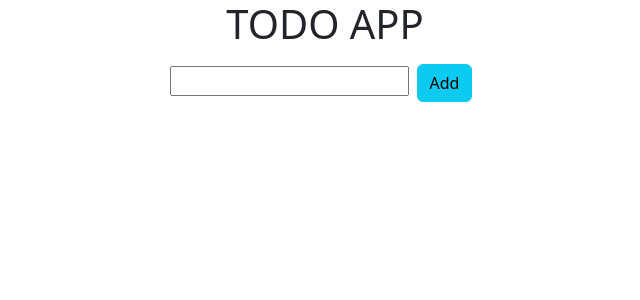
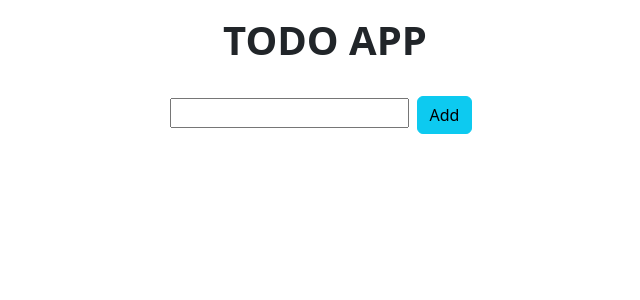
Before and after one commit to AnhThu0109/todoapp, a React (Create React App) app: page / in a window 1280 px wide. Shown: the top 300 px of the page, without its empty margins (315-955 px from the left). Built offline with nearby package versions, Linux system fonts and the light colour scheme.

Commit message:
cancel edit task function

```diff
--- a/src/App.js
+++ b/src/App.js
@@ -49,15 +49,19 @@ function App() {
         setEditing(false);
     }
 
+    //Cancel edit function
+    const handleCancel = () => {
+        setEditing(false);
+    }
 
   return (
     <div className="App">
-      <h1 className='text-center'>TODO APP</h1>
+      <h1 className='text-center p-3 fw-bolder'>TODO APP</h1>
       {isEditing == true ? (
         <form className='text-center' onSubmit={(e) => handleEdit(e, currentId, editText)}>
         <input type="text" value={editText} onChange={(e) => setEditText(e.target.value)}/>
         <button className='m-2 btn btn-info'>Update</button>
-        <button className='btn btn-danger'>Cancel</button>
+        <button className='btn btn-danger' onClick={handleCancel}>Cancel</button>
         </form>
       ) : (
         <form className='text-center' onSubmit={(e) => handleAddTask(e, value1)}>
```
